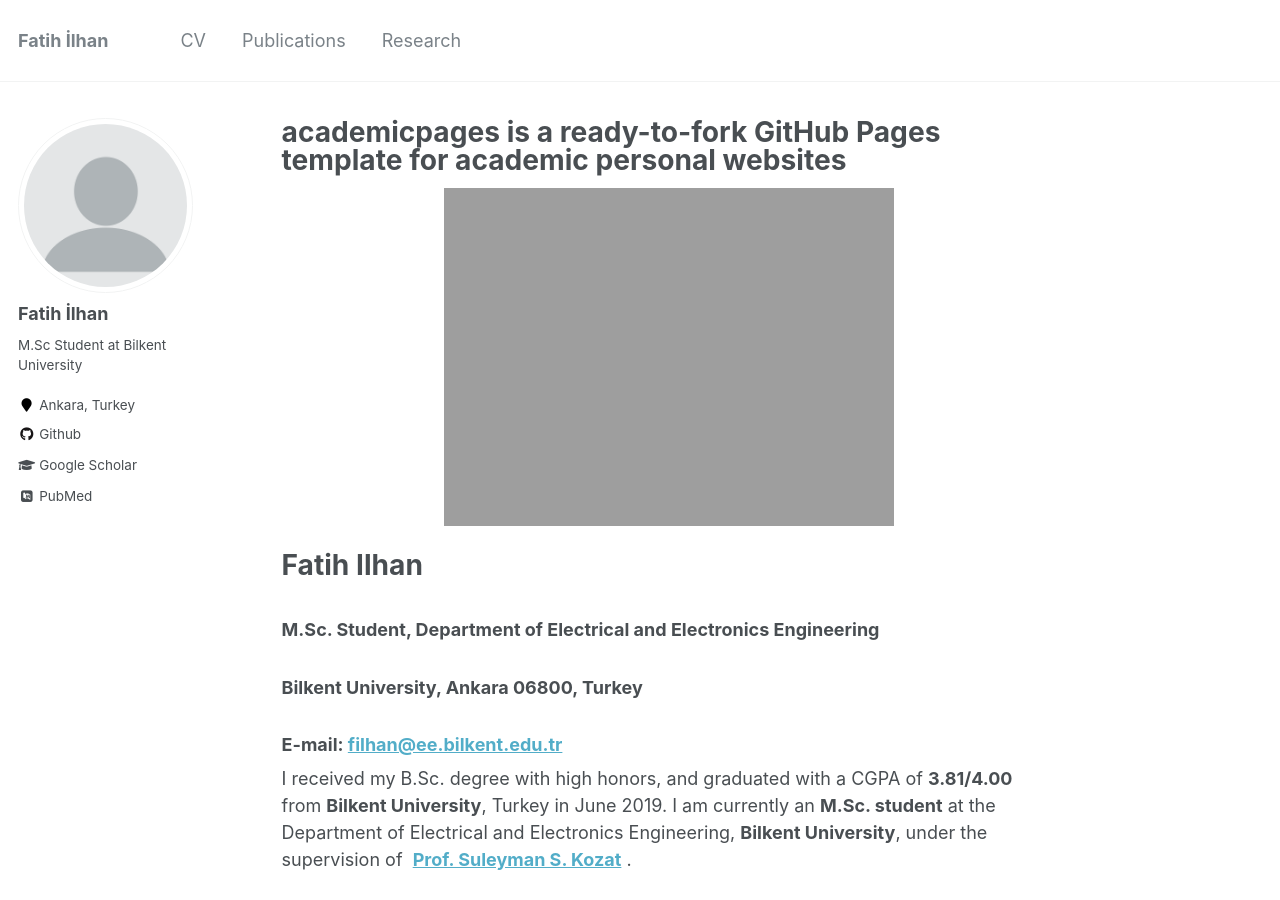
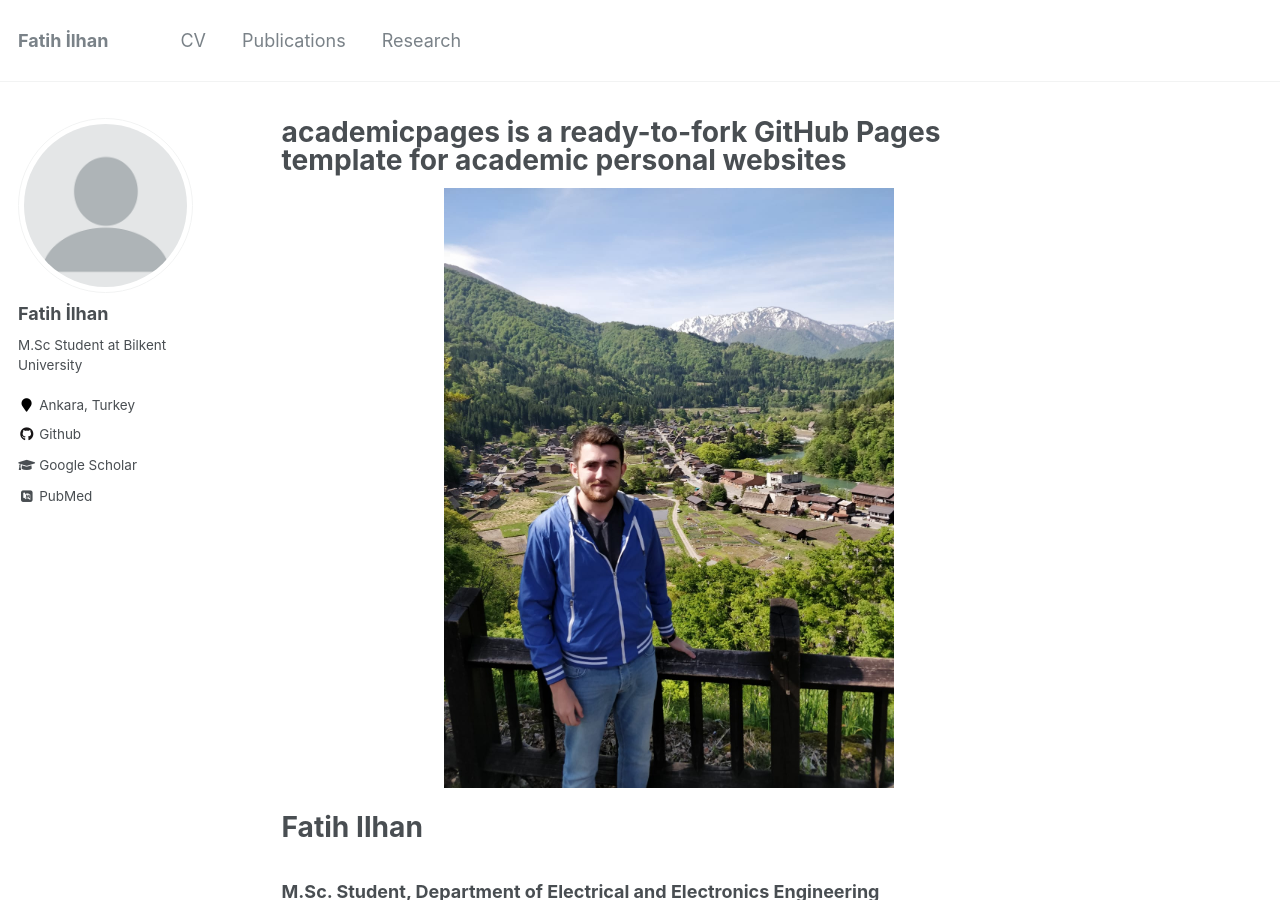
Before and after one commit to fatih-ilhan/fatih-ilhan.github.io, a Jekyll site: the page built from _pages/about.md, in a window 1280 px wide and 900 px high. Built offline with Jekyll 4.4.1, drawn with Linux system fonts in a browser that asks for light colours; some web fonts are replaced.

Commit message:
Update about.md

```diff
--- a/_pages/about.md
+++ b/_pages/about.md
@@ -9,7 +9,7 @@ redirect_from:
 ---
 
 <p align="center">
-  <img src="https://fatih-ilhan.github.io/files/fatihilhan_img.jpg?raw=true" alt="Photo" style="width: 450px;"/>
+  <img src="https://fatih-ilhan.github.io/files/fatihilhan.jpg" alt="Photo" style="width: 450px;"/>
 </p>
 
 
```
